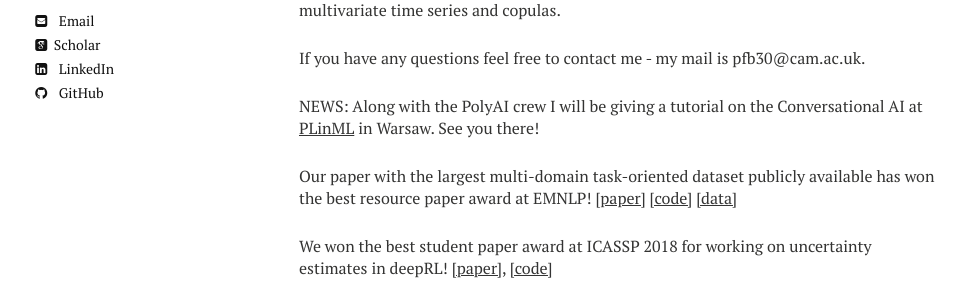
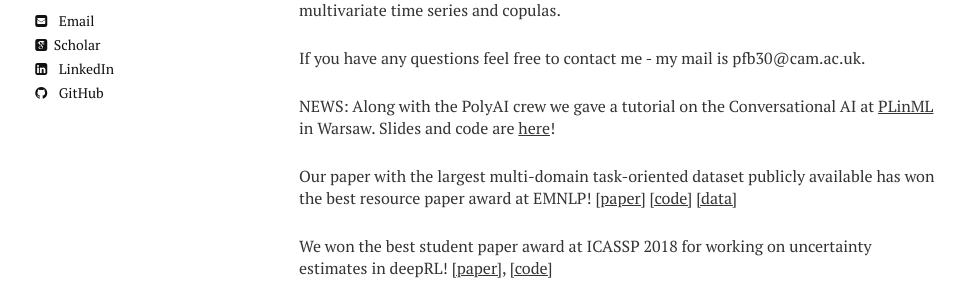
Before and after one commit to pawel-polyai/budzianowski.github.io, a Jekyll site: the page built from index.md, in a window 1280 px wide. Shown: the part 371-661 px from the top of the page, without its empty margins (21-987 px from the left). Built offline with Jekyll 4.4.1, drawn with Linux system fonts in a browser that asks for light colours; nearby versions of some CDN libraries; some web fonts are replaced.

Commit message:
update on tutorial

```diff
--- a/index.md
+++ b/index.md
@@ -17,7 +17,7 @@ Over last four years I have worked on Bayesian statistics, variational inference
 If you have any questions feel free to contact me - my mail is pfb30@cam.ac.uk.
 
 NEWS:
-Along with the PolyAI crew I will be giving a tutorial on the Conversational AI at [PLinML](http://plinml.mimuw.edu.pl/) in Warsaw. See you there!
+Along with the PolyAI crew we gave a tutorial on the Conversational AI at [PLinML](http://plinml.mimuw.edu.pl/) in Warsaw. Slides and code are [here](https://github.com/budzianowski/plml_convai)!
 
 Our paper with the largest multi-domain task-oriented dataset publicly available has won the best resource paper award at EMNLP! [[paper]](https://arxiv.org/abs/1810.00278) [[code]](https://github.com/budzianowski/multiwoz) [[data]](http://dialogue.mi.eng.cam.ac.uk/index.php/corpus/)
 
```
